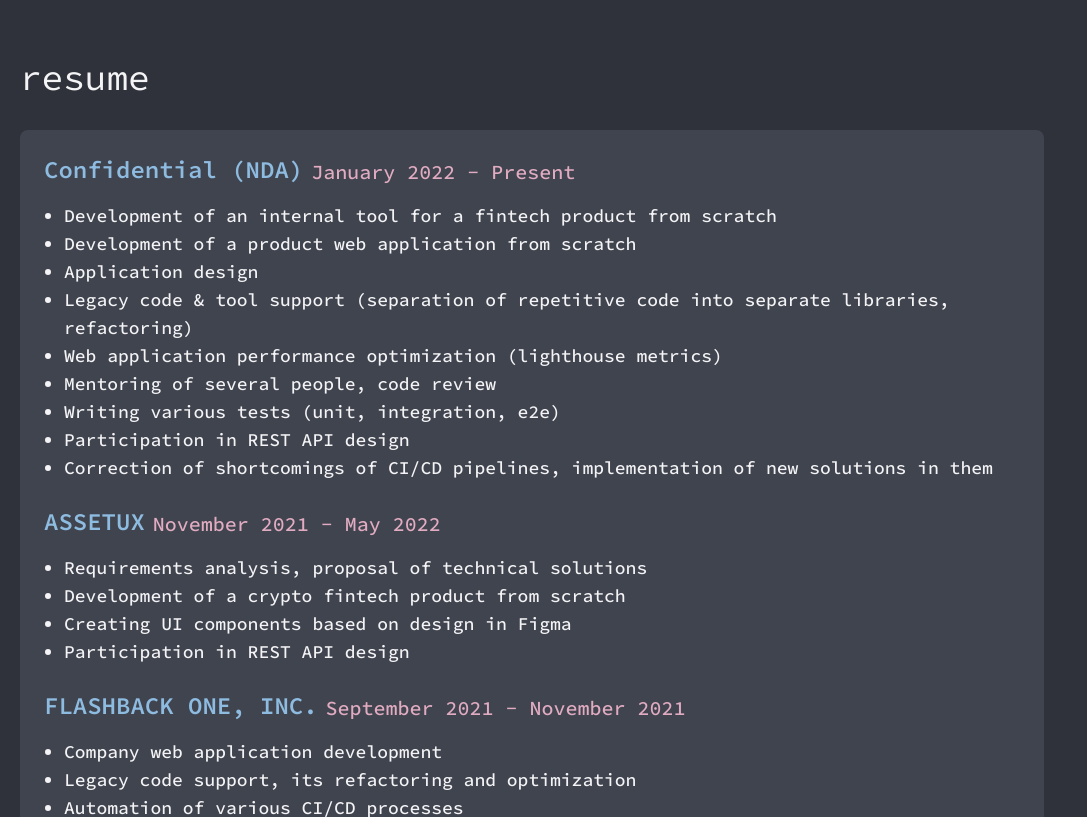
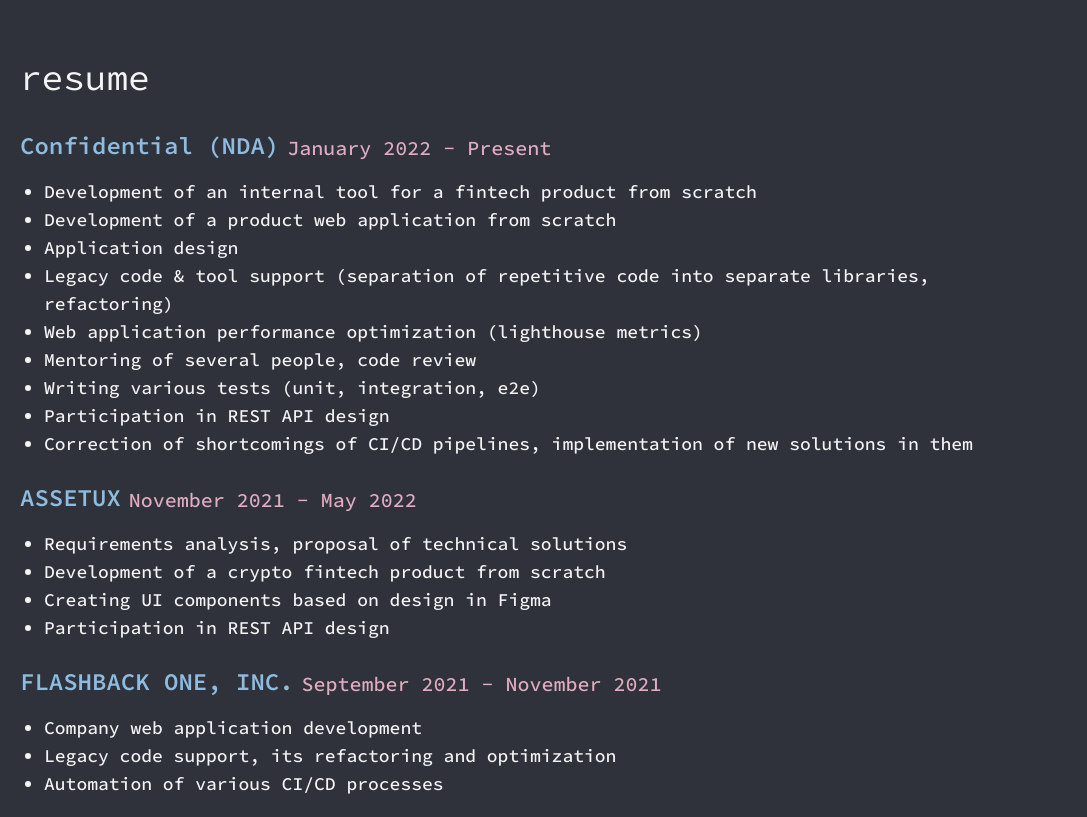
Before and after one commit to adjsky/website, an Astro site: page / in a window 1280 px wide. Shown: the part 1160-1977 px from the top of the page, without its empty margins (0-1087 px from the left). Built offline with nearby package versions, Linux system fonts and the light colour scheme; Astro itself is replaced by a stand-in of ours.

Commit message:
Resume without bg

```diff
--- a/src/pages/index.astro
+++ b/src/pages/index.astro
@@ -66,7 +66,7 @@
     <section id="resume" class="max-w-screen-lg">
       <h2 class="text-3xl sm:text-4xl py-8">resume</h2>
 
-      <div class="bg-gray rounded-lg p-6 font-medium grid grid-cols-1 gap-y-6">
+      <div class="font-medium grid grid-cols-1 gap-y-6">
         {resume.map((item) => (
           <article>
             <div class="flex flex-col gap-2 sm:flex-row sm:items-end">
@@ -78,7 +78,7 @@
               </small>
             </div>
 
-            <ul class="list-disc pt-2 pl-5 sm:pt-4">
+            <ul class="list-disc pt-2 pl-6 sm:pt-4">
               {item.problems.map((problem) => (
                 <li class="sm:text-lg">{problem}</li>
               ))}
```
